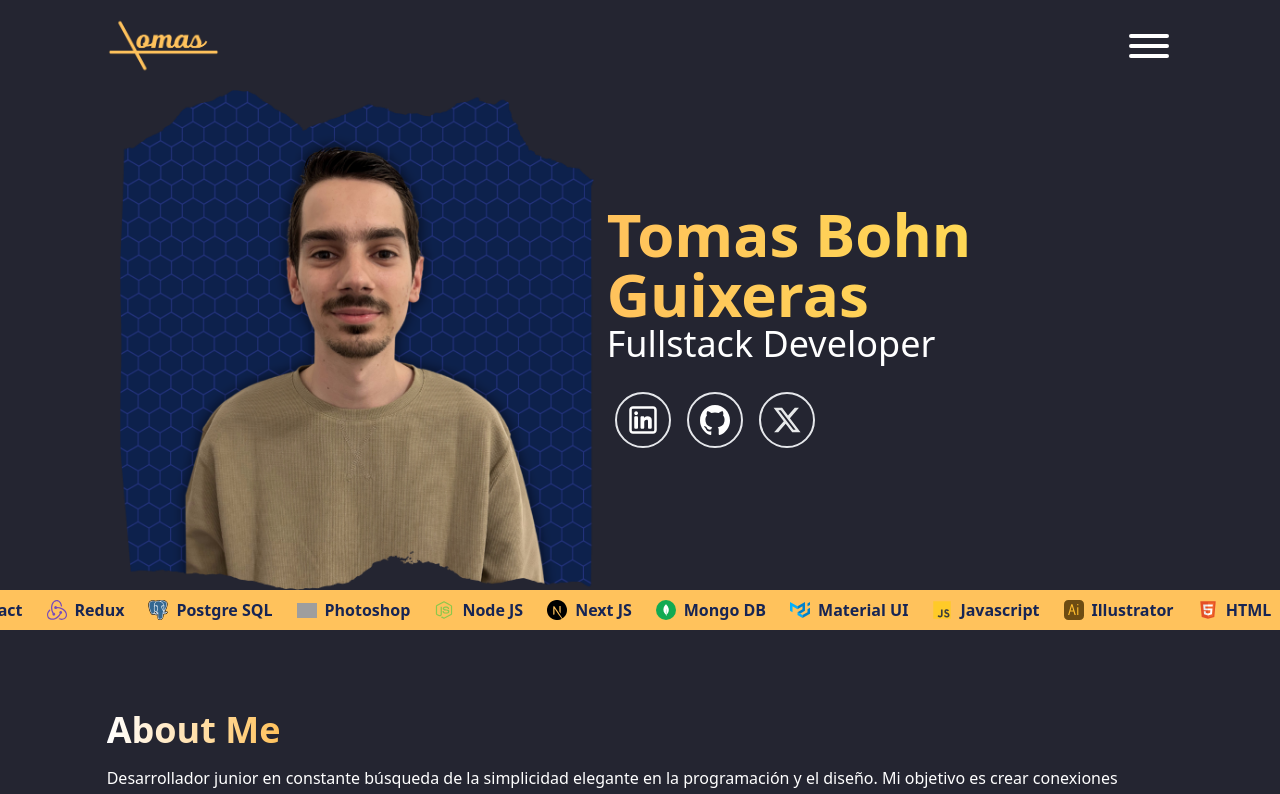
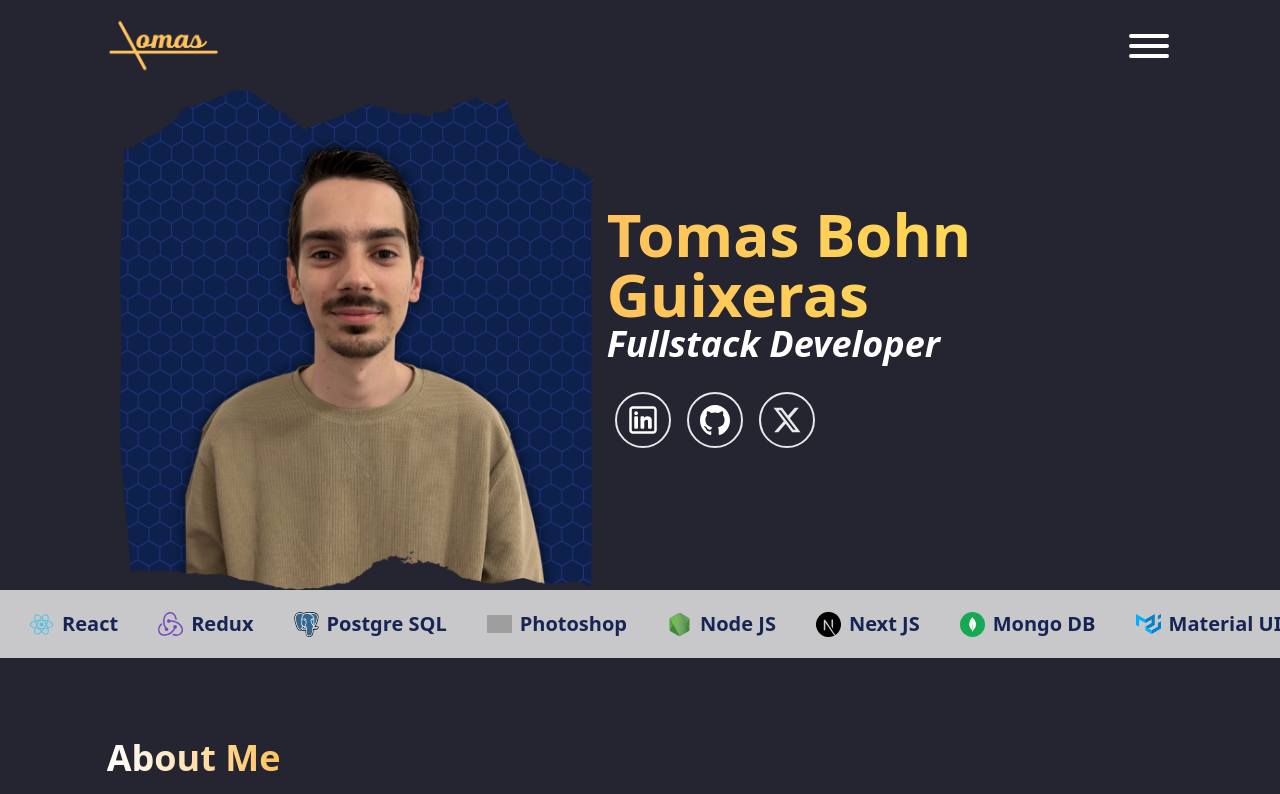
Before and after one commit to tomasguixeras/tomasguixeras-portfolio, a Next.js app: page / in a window 1280 px wide. Shown: the top 794 px of the page. Built offline with nearby package versions, Linux system fonts and the light colour scheme; grey boxes are pictures that could not be loaded.

Commit message:
Changing node svg and working on tablet responsive

```diff
--- a/src/app/page.tsx
+++ b/src/app/page.tsx
@@ -1,10 +1,11 @@
+import Image from "next/image";
+import Link from "next/link";
+
+import NavBar from "@/components/NavBar";
 import Footer from "@/components/Footer";
 import IconButton from "@/components/IconButton";
-import NavBar from "@/components/NavBar";
 import ProjectCard from "@/components/ProjectCard";
 import Technologies from "@/components/Technologies";
-import Image from "next/image";
-import Link from "next/link";
 
 export default function Home() {
   return (
@@ -25,12 +26,14 @@
             alt="Tomas Bohn Guixeras profile picture"
           />
 
-          <div className="flex flex-col items-center my-4 lg:flex-1 lg:items-start">
+          <div className="flex flex-col items-center my-4 md:my-7 lg:flex-1 lg:items-start">
             <div id="text-container" className="text-center lg:text-left">
-              <h1 className="text-3xl font-bold bg-gradient-to-r from-[#FFC25C] to-[#ffe551] text-transparent bg-clip-text lg:text-6xl">
+              <h1 className="text-3xl font-bold bg-gradient-to-r from-[#FFC25C] to-[#ffe551] text-transparent bg-clip-text md:text-5xl lg:text-6xl">
                 Tomas Bohn Guixeras
               </h1>
-              <h4 className="text-2xl lg:text-4xl">Fullstack Developer</h4>
+              <h4 className="text-2xl italic font-semibold md:text-3xl lg:text-4xl">
+                Fullstack Developer
+              </h4>
             </div>
 
             <div id="icon-buttons-container" className="flex w-fit my-5">
--- a/src/components/ContactForm.tsx
+++ b/src/components/ContactForm.tsx
@@ -41,7 +41,7 @@
         </div>
         <button
           type="submit"
-          className="bg-[#FFC25C] py-2 px-4 w-40 m-4 rounded-full text-[#333544]"
+          className="bg-[#FFC25C] py-2 px-4 w-40 m-4 rounded-full text-[#333544] md:text-2xl md:font-bold md:w-60 md:py-2"
         >
           Send
         </button>
--- a/src/components/TechCard.tsx
+++ b/src/components/TechCard.tsx
@@ -12,15 +12,15 @@
 
 function TechCard({ item }: ItemComponentProps) {
   return (
-    <div className="flex items-center justify-center mr-6 ml-0">
+    <div className="flex items-center justify-center mr-8 ml-0 md:mr-10">
       <Image
         className="mr-2"
         src={`/technologies/${item.icon}-logo.svg`}
-        alt={`${name} Logo`}
-        height={20}
-        width={20}
+        alt={`${item.name} Logo`}
+        height={25}
+        width={25}
       />
-      <p className="text-blue-950 font-semibold">{item.name}</p>
+      <p className="text-blue-950 font-semibold md:text-xl">{item.name}</p>
     </div>
   );
 }
--- a/src/components/Technologies.tsx
+++ b/src/components/Technologies.tsx
@@ -14,7 +14,7 @@
 function Technologies() {
   return (
     <Marquee
-      className="text-center w-screen py-2 bg-[#FFC25C] "
+      className="text-center w-screen py-3 text-md bg-white bg-opacity-75 md:py-5 md:text-lg"
       pauseOnHover={true}
     >
       {technologies_data?.map((data, i) => (
--- a/src/data/technologies.json
+++ b/src/data/technologies.json
@@ -24,7 +24,7 @@
     "name": "Photoshop"
   },
   {
-    "icon": "nodejs",
+    "icon": "nodejs2",
     "name": "Node JS"
   },
   {
```
Also changed, not shown: public/technologies/nodejs2-logo.svg (added).
